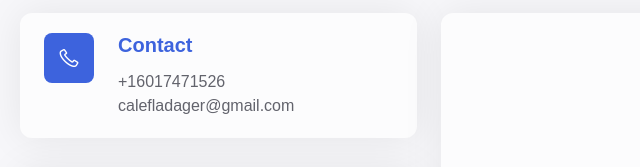
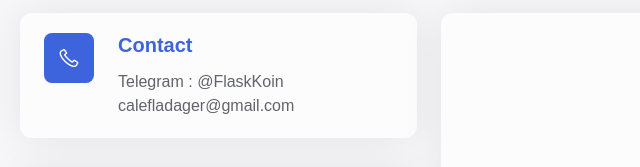
Before and after one commit to contactmdb365-byte/flzxniok, a plain HTML site: page app.html in a window 1280 px wide. Shown: the part 6453-6620 px from the top of the page, 0-640 px from the left. Drawn offline with Linux system fonts and the light colour scheme.

Commit message:
Update app.html

```diff
--- a/app.html
+++ b/app.html
@@ -688,7 +688,7 @@
                   <div><i class="lni lni-phone w-[50px] h-[50px] inline-flex items-center justify-center rounded-lg text-[1.25rem] bg-primary text-primary-color"></i></div>
                   <div>
                     <h4 class="text-[1.25rem] text-primary mb-3">Contact</h4>
-                    <p class="m-0">+16017471526</p>
+                    <p class="m-0">Telegram : @FlaskKoin</p>
                     <p class="m-0">calefladager@gmail.com</p>
                   </div>
                 </div>
```
